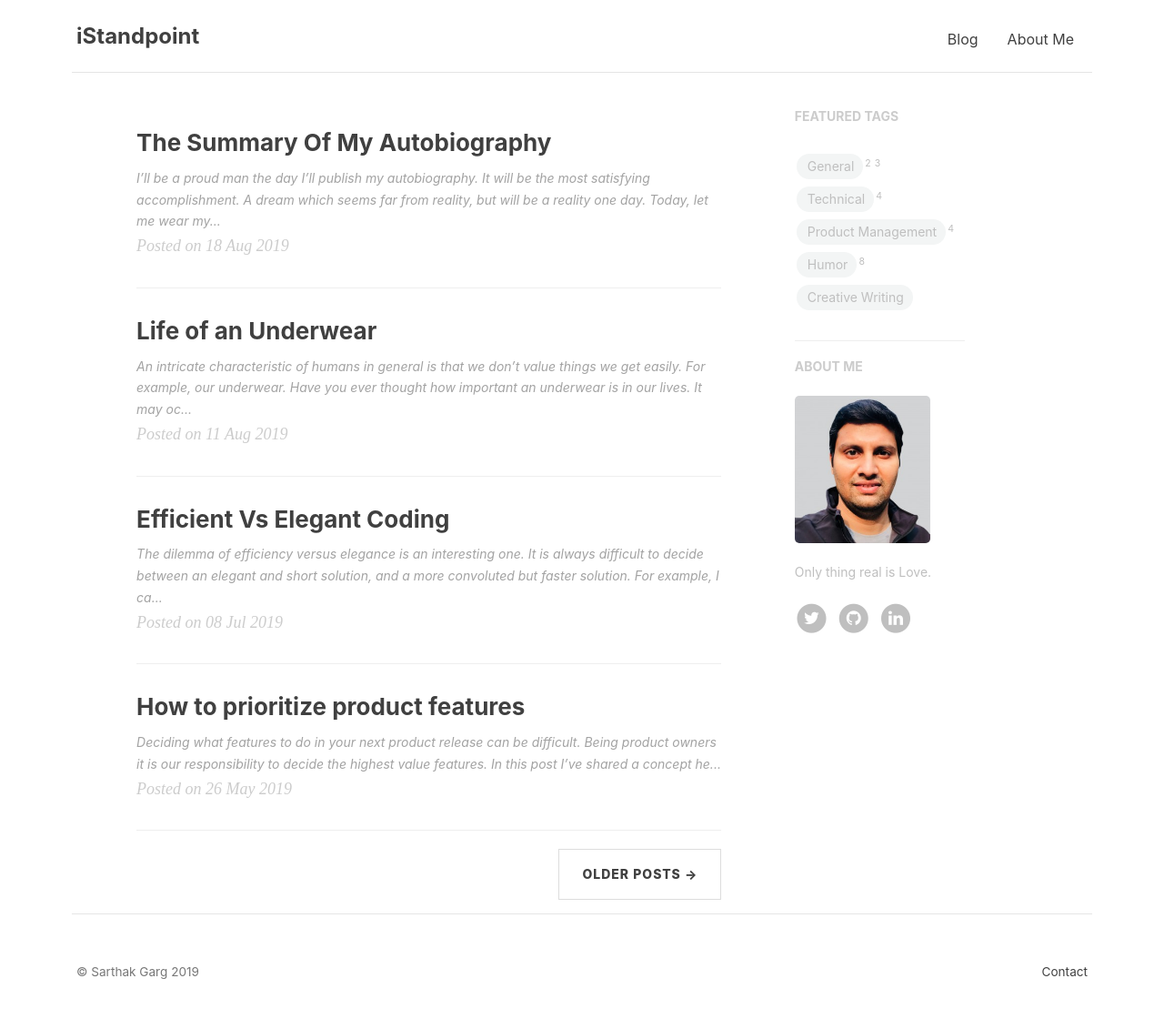
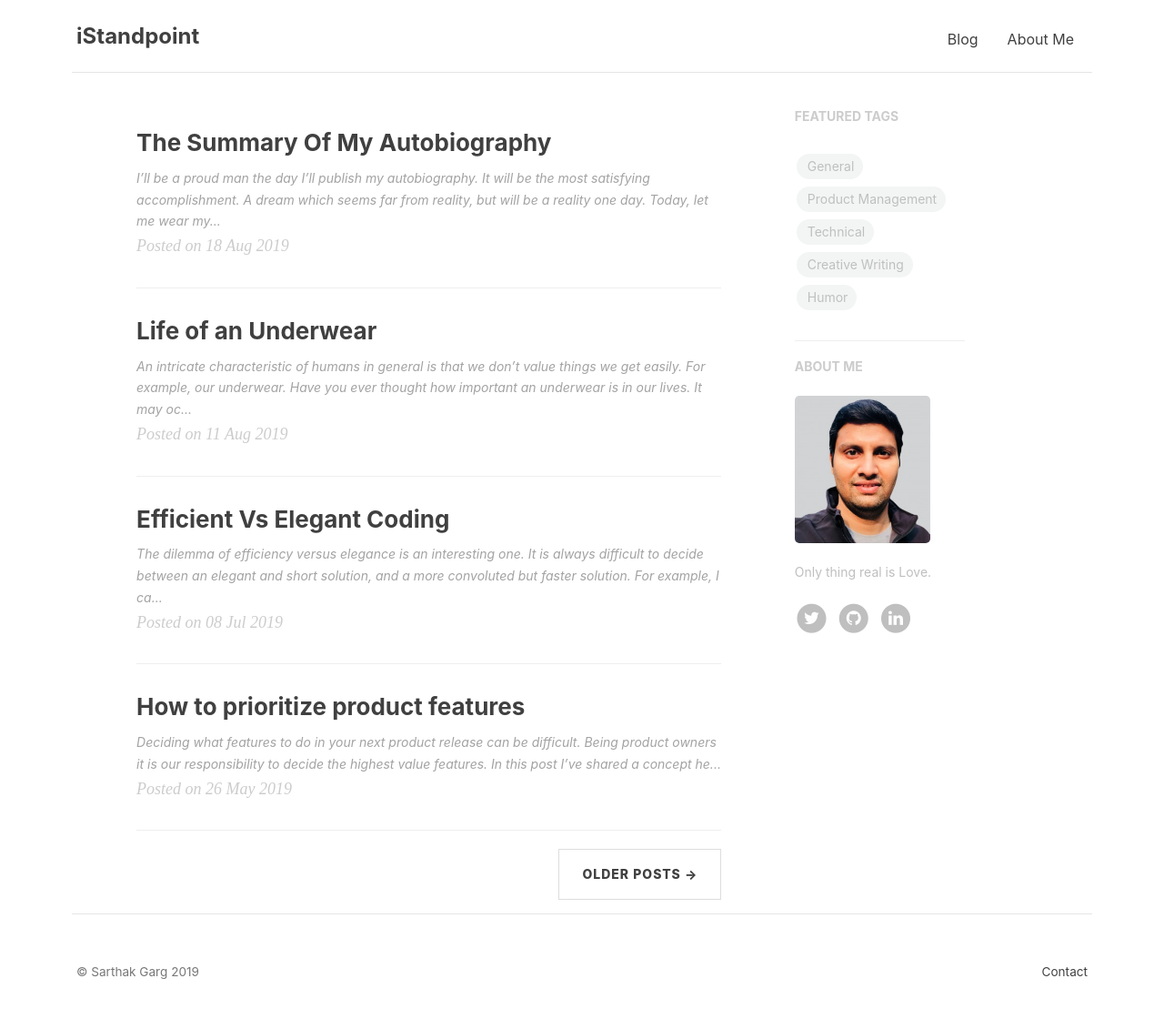
Before and after one commit to gargsaar/singlepage_website_ni, a Jekyll site: the page built from blog/index.html, in a window 1280 px wide. Shown: the whole page at 91% size. Built offline with Jekyll 4.4.1, drawn with Linux system fonts in a browser that asks for light colours; nearby versions of some CDN libraries; the list of posts is cut into pages by our own code.

Commit message:
Update featured-tags.html

```diff
--- a/_includes/featured-tags.html
+++ b/_includes/featured-tags.html
@@ -19,7 +19,7 @@
                 <a data-sort="{{ site.posts.size | minus: tag[1].size | prepend: '0000' | slice: -4, 4 }}"
                     href="{{ site.baseurl }}/archive/?tag={{ tag[0] | url_encode }}"
                     title="{{ tag[0] }}"
-                    rel="{{ tag[1].size }}">{{ tag[0] }}</a><sup>{{tag[1].size}}</sup>
+                    rel="{{ tag[1].size }}">{{ tag[0] }}</a>
         {% endif %}{% endfor %}
         {% endcapture %}
         {{ tags | split:'</a>' | sort | join:'</a>' }}
```
